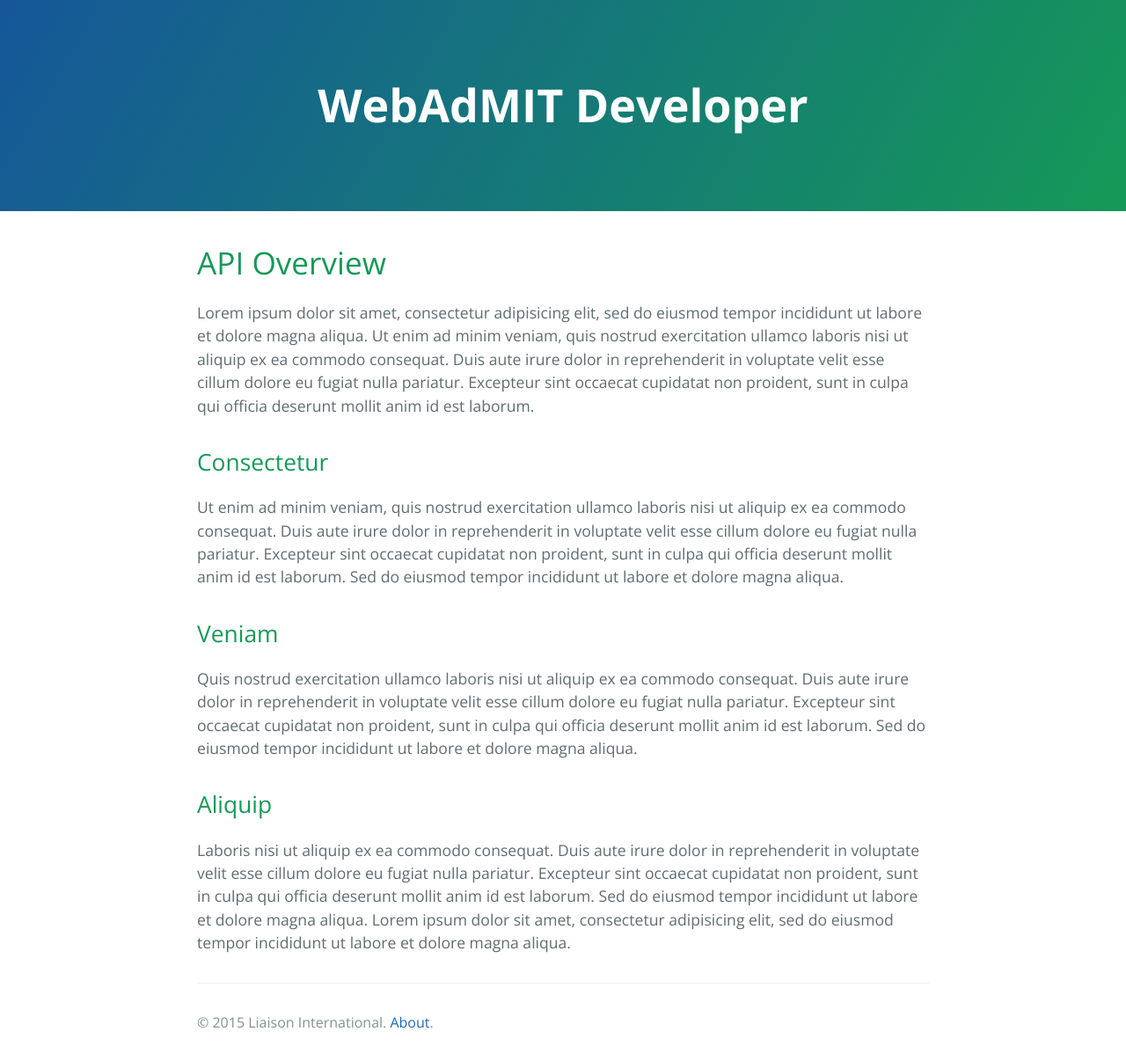
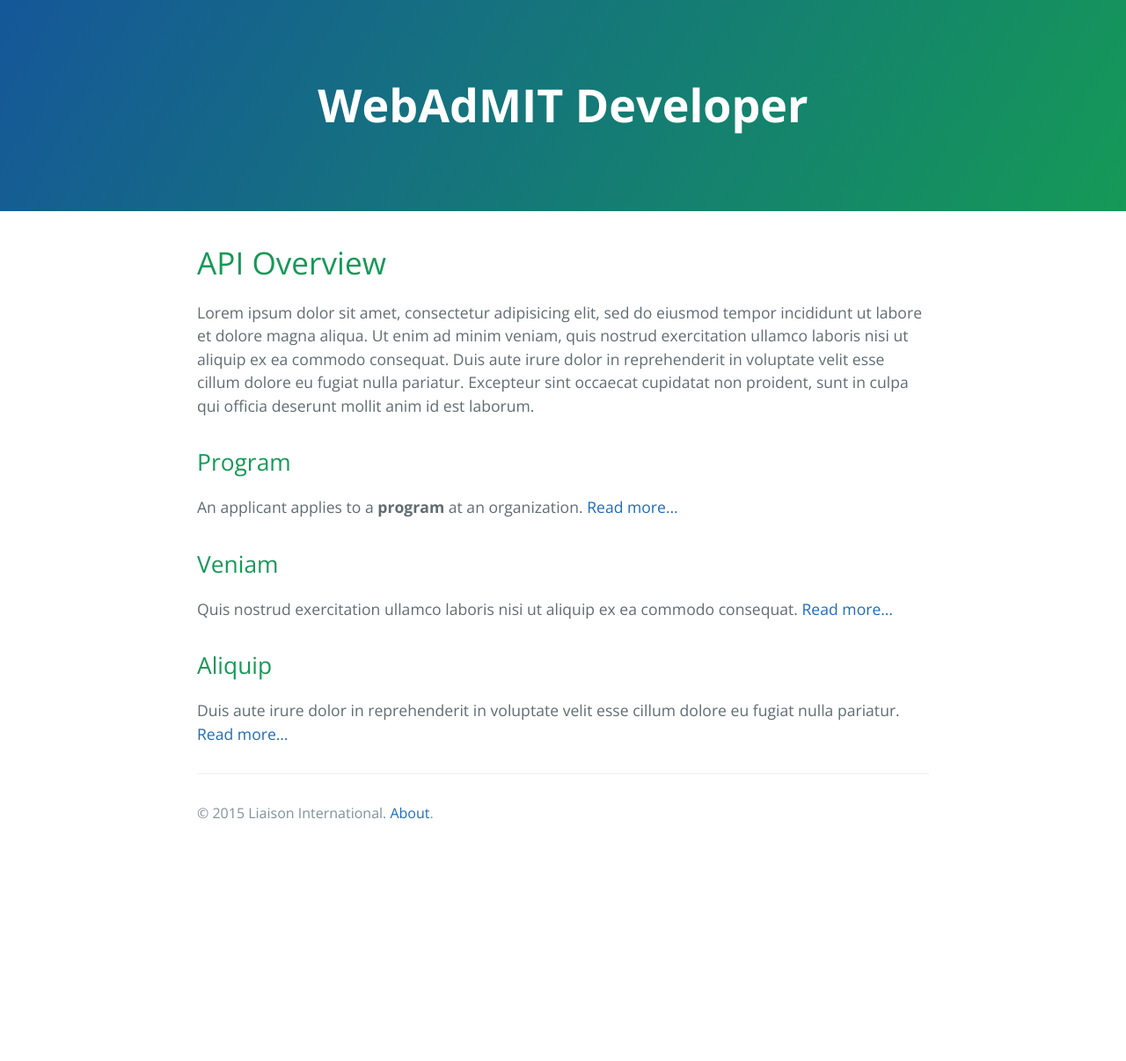
Before and after one commit to Liaison-Intl/Liaison-Intl.github.io, a Jekyll site: the page built from v1.md, in a window 1280 px wide. Shown: the whole page at 88% size. Built offline with Jekyll 4.4.1, drawn with Linux system fonts in a browser that asks for light colours; after the commit the page ends 968 px from its top, so only the background shows below that.

Commit message:
Basic documentation for Program

```diff
--- a/v1.md
+++ b/v1.md
@@ -7,14 +7,14 @@
 
 Lorem ipsum dolor sit amet, consectetur adipisicing elit, sed do eiusmod tempor incididunt ut labore et dolore magna aliqua. Ut enim ad minim veniam, quis nostrud exercitation ullamco laboris nisi ut aliquip ex ea commodo consequat. Duis aute irure dolor in reprehenderit in voluptate velit esse cillum dolore eu fugiat nulla pariatur. Excepteur sint occaecat cupidatat non proident, sunt in culpa qui officia deserunt mollit anim id est laborum.
 
-## Consectetur
+## Program
 
-Ut enim ad minim veniam, quis nostrud exercitation ullamco laboris nisi ut aliquip ex ea commodo consequat. Duis aute irure dolor in reprehenderit in voluptate velit esse cillum dolore eu fugiat nulla pariatur. Excepteur sint occaecat cupidatat non proident, sunt in culpa qui officia deserunt mollit anim id est laborum.  Sed do eiusmod tempor incididunt ut labore et dolore magna aliqua.
+An applicant applies to a **program** at an organization.  [Read more...](program.html)
 
 ## Veniam
 
-Quis nostrud exercitation ullamco laboris nisi ut aliquip ex ea commodo consequat. Duis aute irure dolor in reprehenderit in voluptate velit esse cillum dolore eu fugiat nulla pariatur. Excepteur sint occaecat cupidatat non proident, sunt in culpa qui officia deserunt mollit anim id est laborum.  Sed do eiusmod tempor incididunt ut labore et dolore magna aliqua.
+Quis nostrud exercitation ullamco laboris nisi ut aliquip ex ea commodo consequat.  [Read more...](program.html)
 
 ## Aliquip
 
-Laboris nisi ut aliquip ex ea commodo consequat. Duis aute irure dolor in reprehenderit in voluptate velit esse cillum dolore eu fugiat nulla pariatur. Excepteur sint occaecat cupidatat non proident, sunt in culpa qui officia deserunt mollit anim id est laborum.  Sed do eiusmod tempor incididunt ut labore et dolore magna aliqua.  Lorem ipsum dolor sit amet, consectetur adipisicing elit, sed do eiusmod tempor incididunt ut labore et dolore magna aliqua.
+Duis aute irure dolor in reprehenderit in voluptate velit esse cillum dolore eu fugiat nulla pariatur.  [Read more...](program.html)
```
Also changed, not shown: program.md (added, +51 -0 lines).
